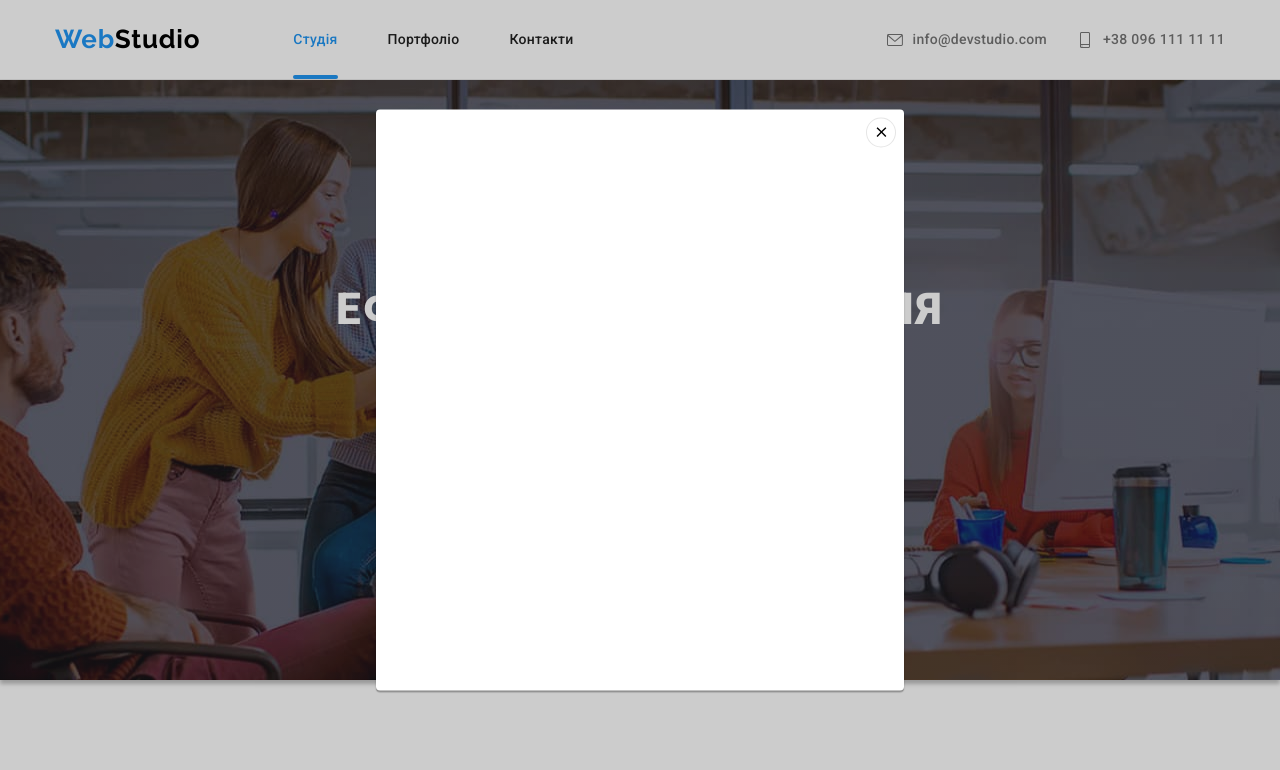
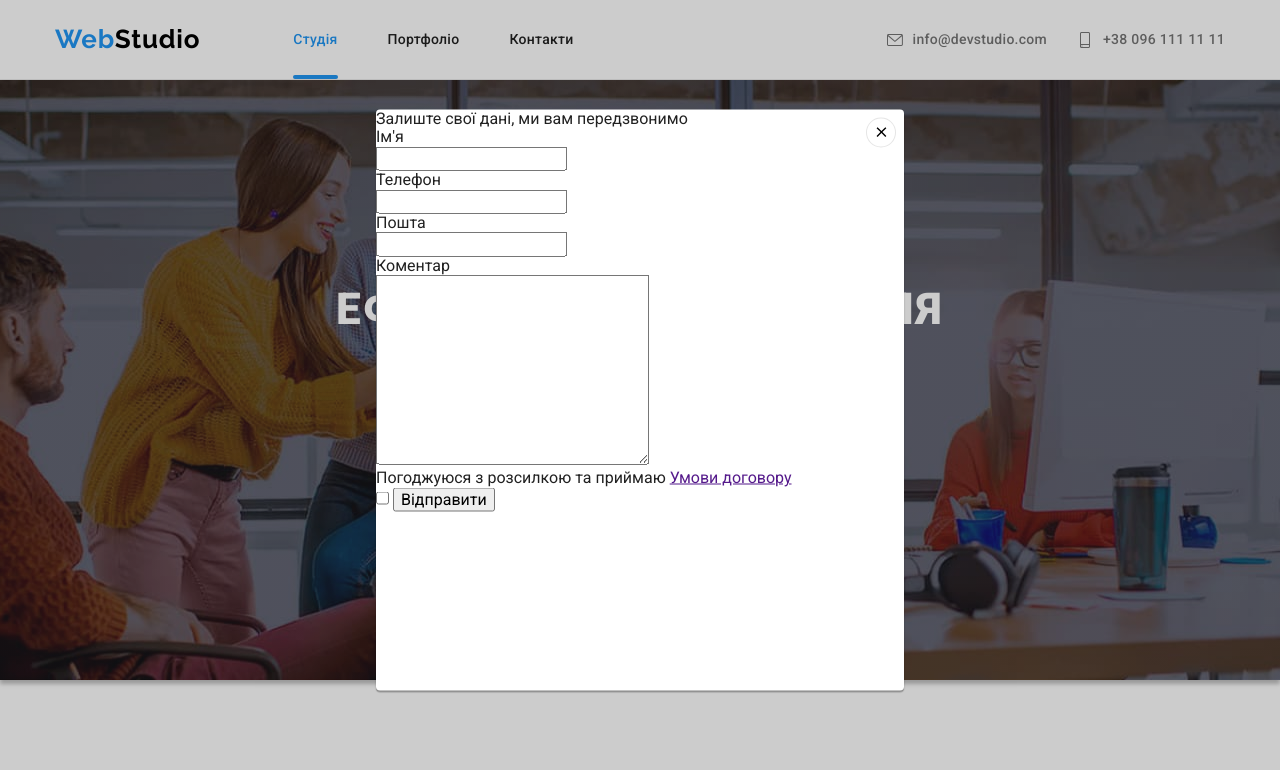
Before and after one commit to Nataly-Moskalenko/goit-markup-hw-06, a plain HTML site: page index.html in a window 1280 px wide. Both pictures are taken after a click on the button "Замовити послугу". Shown: the top 770 px of the page. Drawn offline with nearby package versions, Linux system fonts and the light colour scheme.

Commit message:
Adds modal form

```diff
--- a/css/styles.css
+++ b/css/styles.css
@@ -39,7 +39,8 @@ body {
 
 .hero-button,
 .portfolio-button,
-.footer-button {
+.footer-button,
+.modal-button {
   cursor: pointer;
   font-family: inherit;
 }
@@ -583,7 +584,7 @@ p {
 }
 
 .footer-button {
-  margin-left: 10px;
+  margin-left: 12px;
   padding-left: 28px;
   padding-right: 28px;
 
@@ -781,3 +782,7 @@ p {
 .close-button {
   fill: var(--black-color)
 }
+
+.modal-form {
+  display: block;
+}
--- a/index.html
+++ b/index.html
@@ -421,6 +421,23 @@
           <use href="./images/icons.svg#icon-close"></use>
         </svg>
       </button>
+      <p>Залиште свої дані, ми вам передзвонимо</p>
+        <form action="#">
+          <label class="modal-form" for="">Ім'я</label>
+            <input type="text">
+          <label class="modal-form" for="">Телефон</label>
+            <input type="tel">
+          <label class="modal-form" for="">Пошта</label>
+            <input type="email">
+          <label class="modal-form" for="">Коментар</label>
+            <textarea name="" id="" cols="30" rows="10"></textarea>
+          <label class="modal-form" for="">
+            Погоджуюся з розсилкою та приймаю
+            <a href="">Умови договору</a>
+          </label>
+            <input type="checkbox">
+          <button class="modal-button" type="submit">Відправити</button>
+        </form>
     </div>
   </div>
 
```
